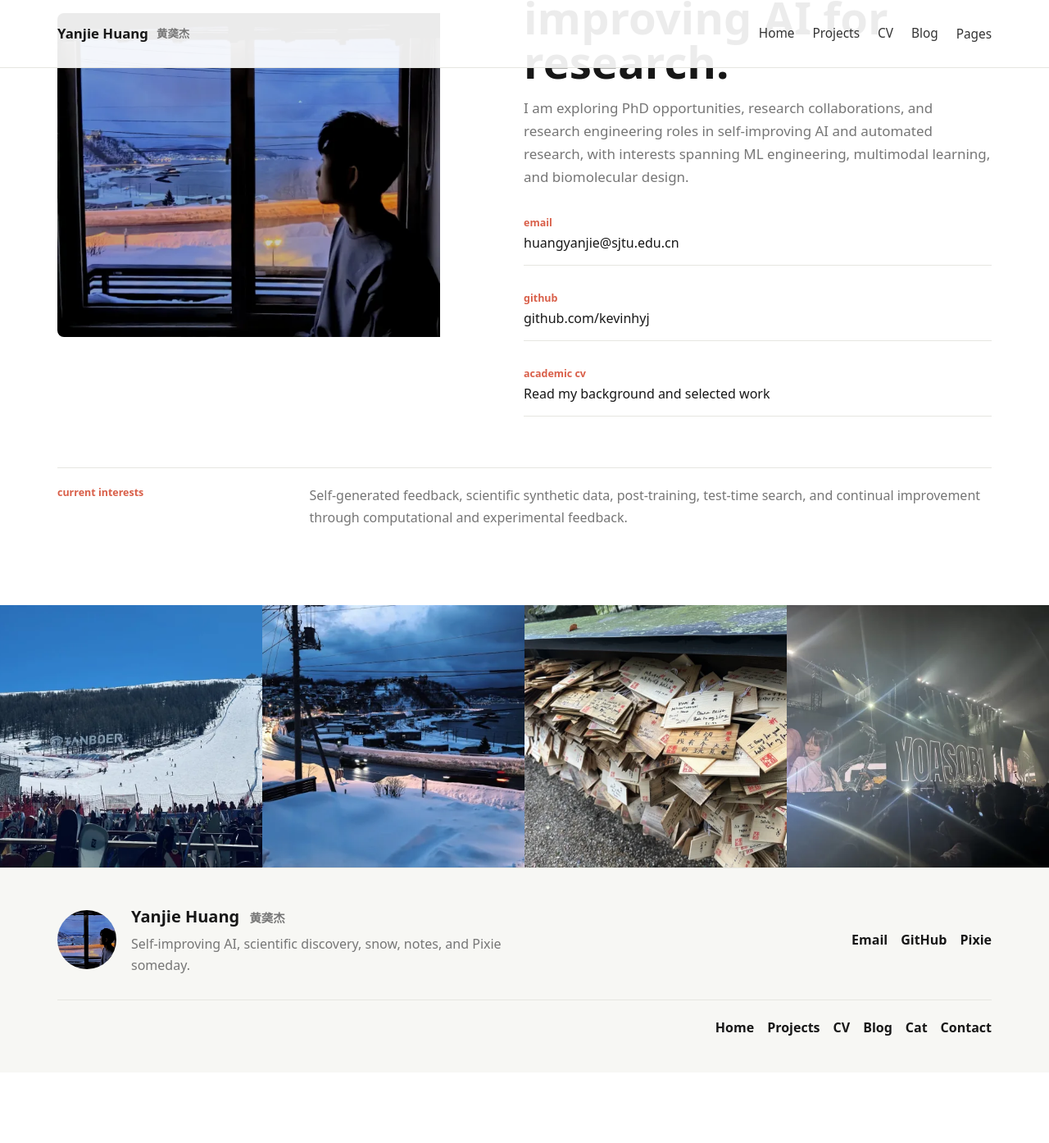
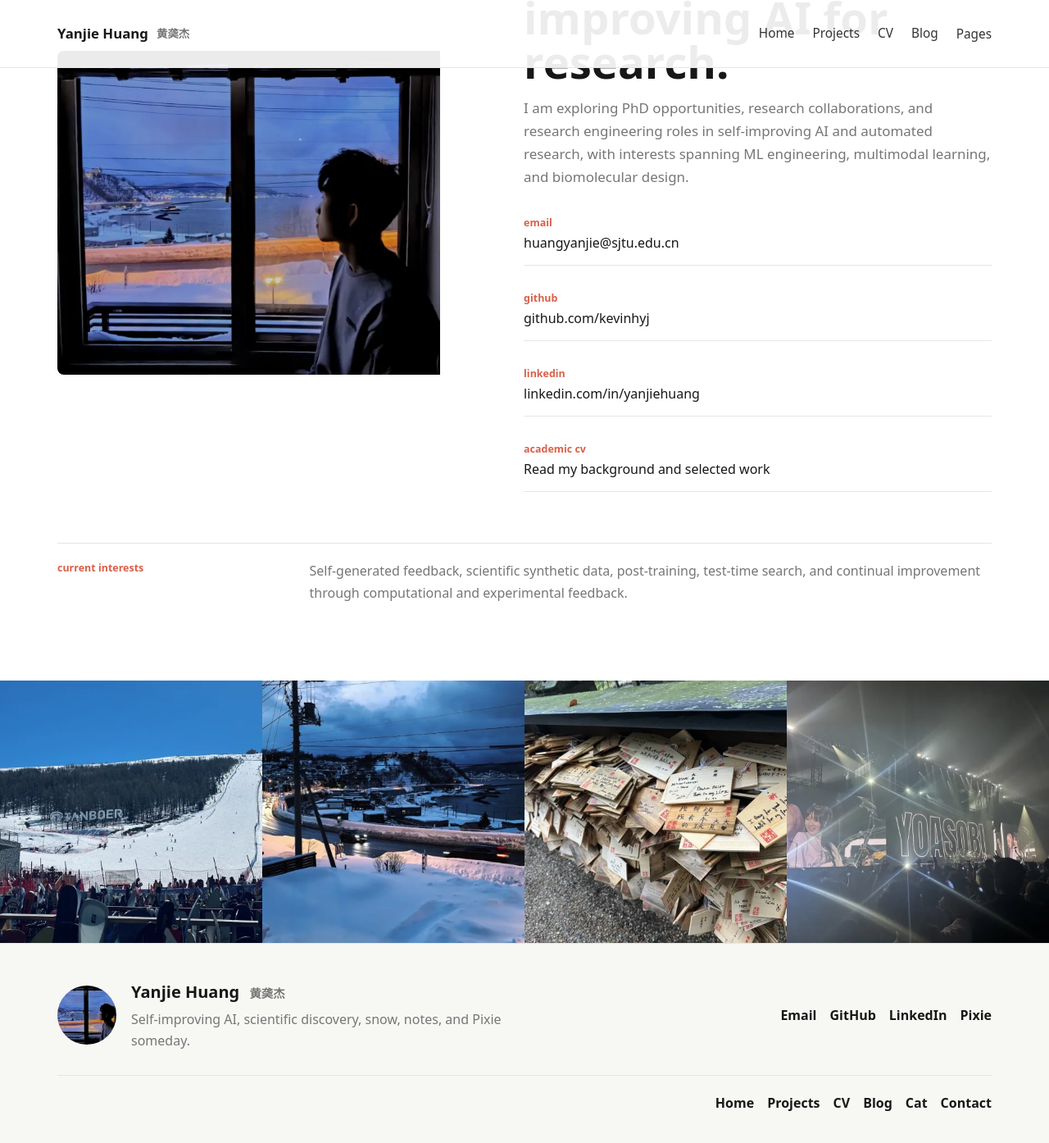
Before and after one commit to kevinhyj/kevinhyj.github.io, a Jekyll site: the page built from contact.md, in a window 1280 px wide and 1400 px high, scrolled down 436 px. Shown: the top 1394 px of the window at 82% size. Built offline with Jekyll 4.4.1, drawn with Linux system fonts in a browser that asks for light colours; before the commit the page ends 1744 px from its top, so only the background shows below that.

Commit message:
Add LinkedIn profile to contact and social links

```diff
--- a/_data/settings.yml
+++ b/_data/settings.yml
@@ -37,6 +37,7 @@
     - "Molecular design"
   same_as:
     - "https://github.com/kevinhyj"
+    - "https://www.linkedin.com/in/yanjiehuang/"
   bio: "Self-improving AI, scientific discovery, snow, notes, and Pixie someday."
   avatar: "/assets/shared/portraits/home-window.jpeg"
 
@@ -50,6 +51,8 @@
     url: "mailto:huangyanjie@sjtu.edu.cn"
   - label: "GitHub"
     url: "https://github.com/kevinhyj"
+  - label: "LinkedIn"
+    url: "https://www.linkedin.com/in/yanjiehuang/"
   - label: "Pixie"
     url: "/cat/"
 
--- a/contact.md
+++ b/contact.md
@@ -23,6 +23,10 @@
             <span>GitHub</span>
             github.com/kevinhyj
           </a>
+          <a href="https://www.linkedin.com/in/yanjiehuang/" target="_blank" rel="noopener">
+            <span>LinkedIn</span>
+            linkedin.com/in/yanjiehuang
+          </a>
           <a href="{{ '/cv/' | relative_url }}">
             <span>Academic CV</span>
             Read my background and selected work
```
